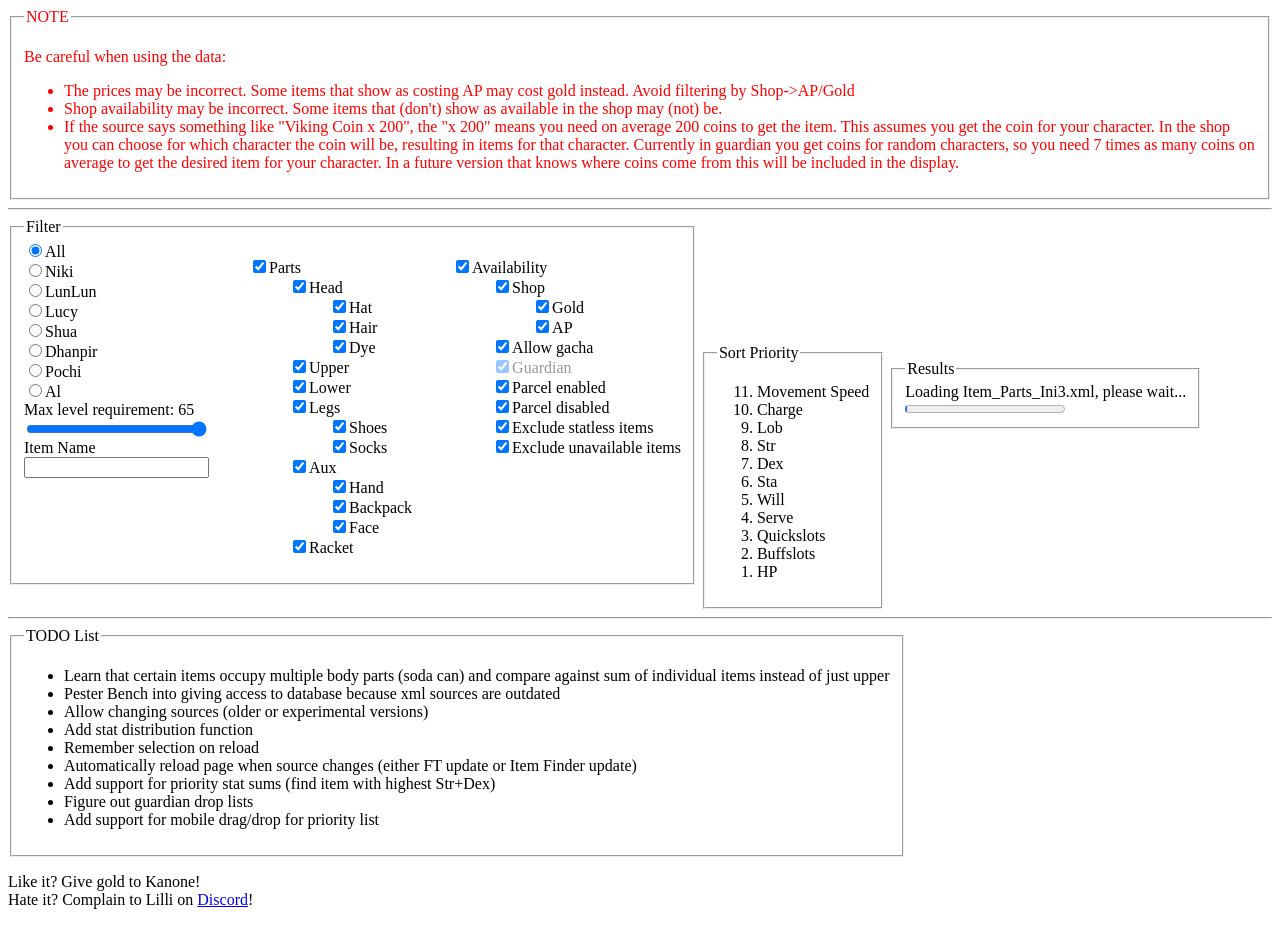
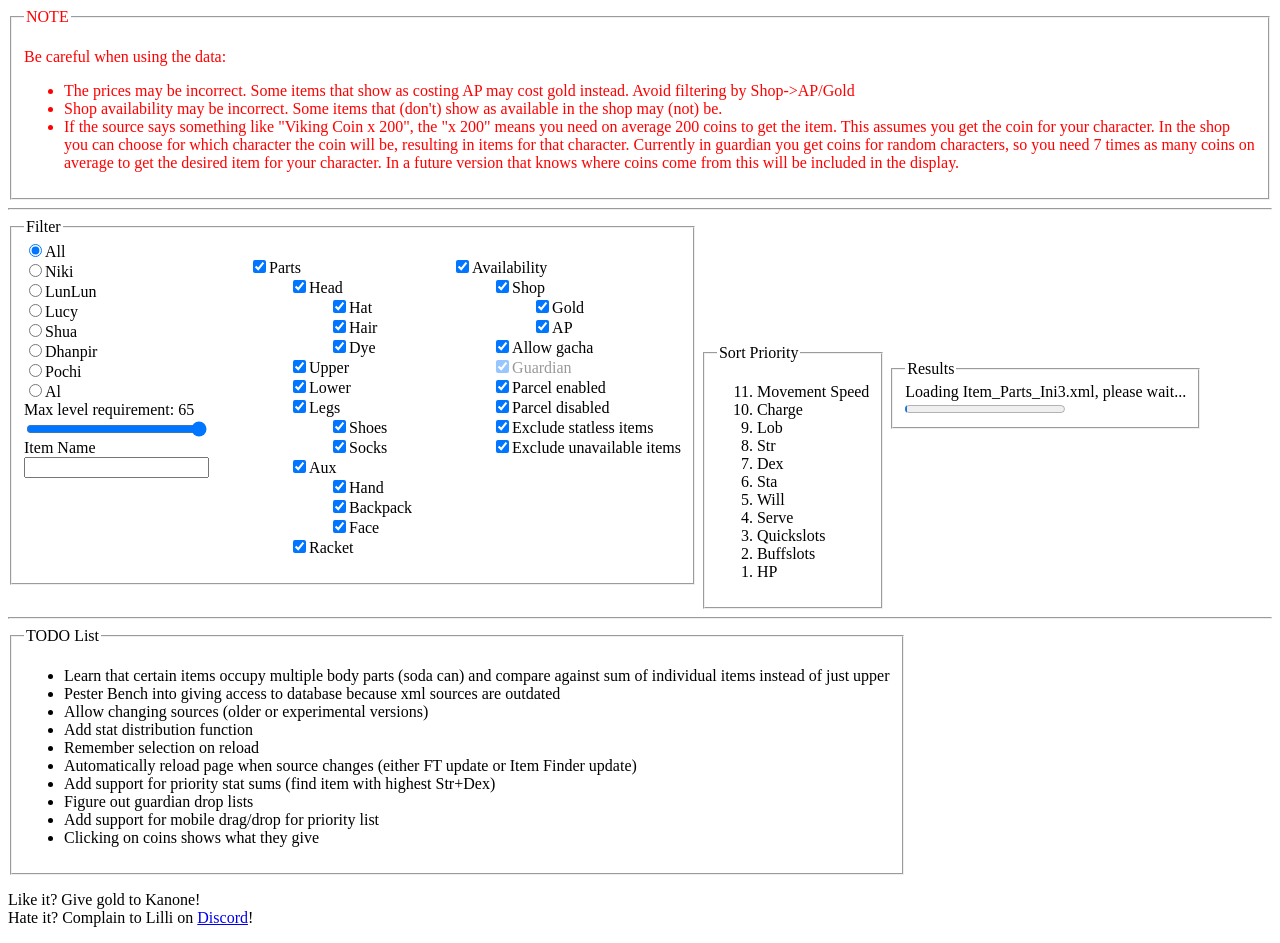
Before and after one commit to Lilli-Samson/JFTSE-Item-Finder, a website: page index.html in a window 1280 px wide. Drawn offline with Linux system fonts and the light colour scheme; no server answers.

Commit message:
Updated TODO list

```diff
--- a/index.html
+++ b/index.html
@@ -89,6 +89,7 @@
                 <li>Add support for priority stat sums (find item with highest Str+Dex)</li>
                 <li>Figure out guardian drop lists</li>
                 <li>Add support for mobile drag/drop for priority list</li>
+                <li>Clicking on coins shows what they give</li>
             </ul>
         </fieldset>
         <p>Like it? Give gold to Kanone!<br>Hate it? Complain to Lilli on <a
```
